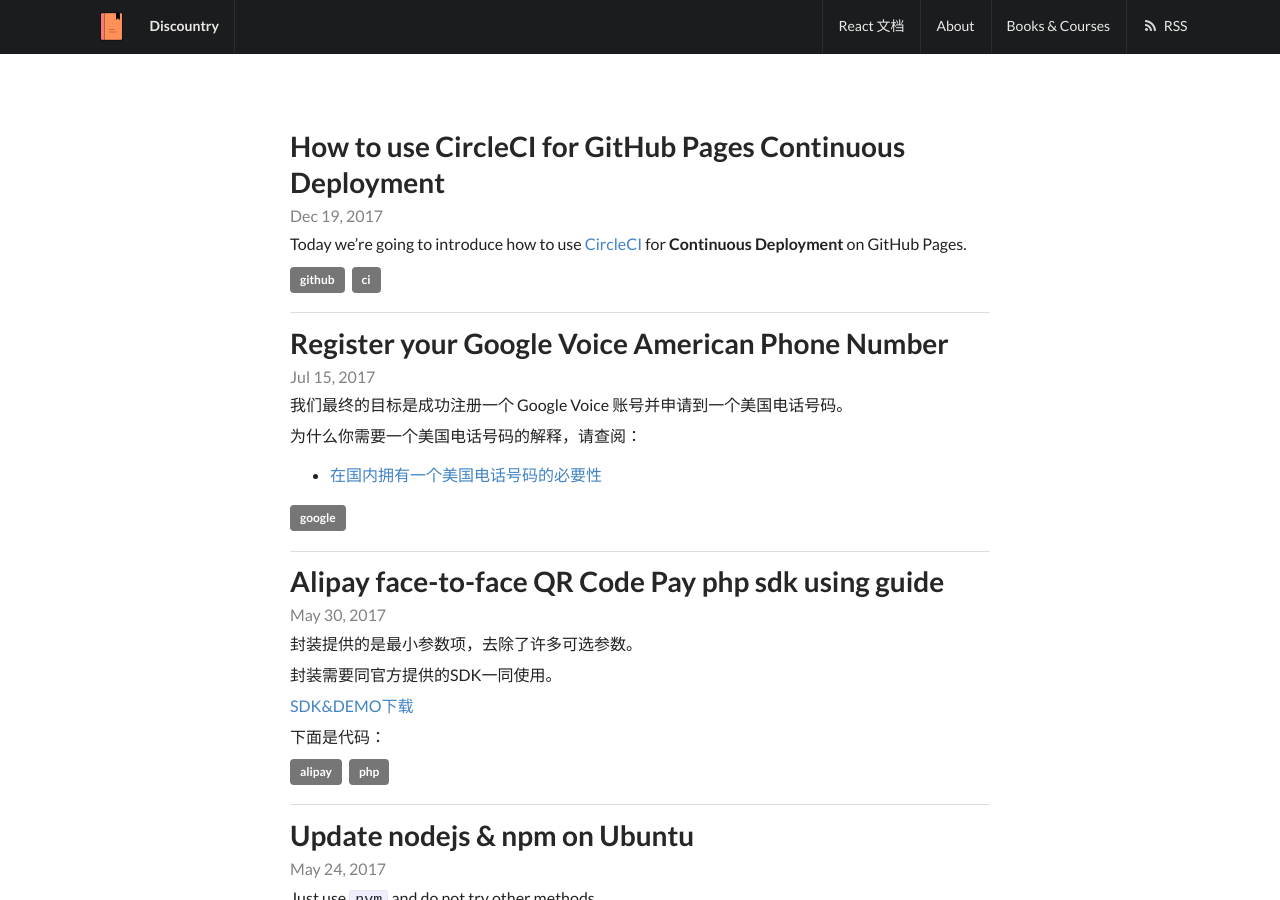
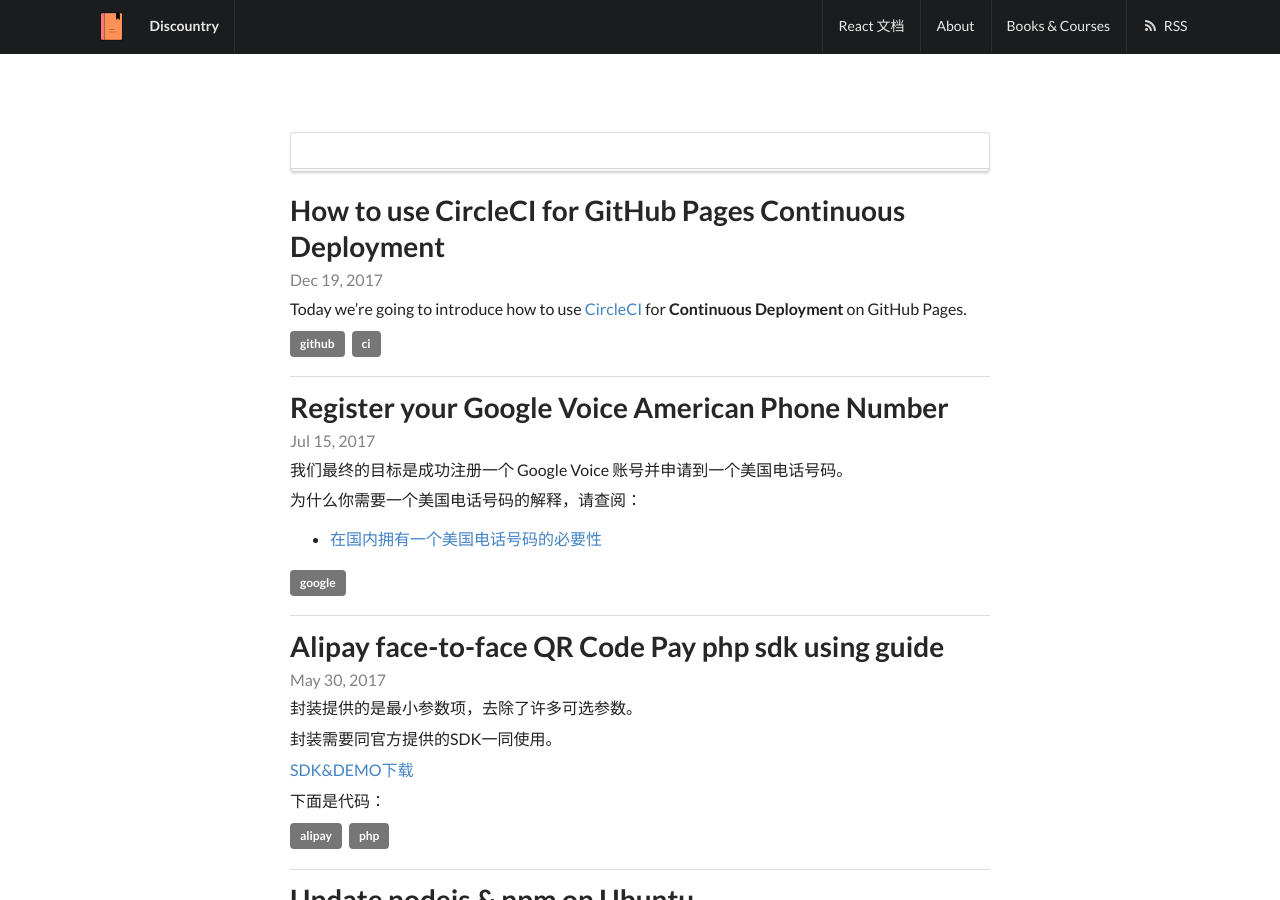
Before and after one commit to discountry/discountry.github.io, a Jekyll site: the page built from index.html, in a window 1280 px wide and 900 px high. Built offline with Jekyll 4.4.1, drawn with Linux system fonts in a browser that asks for light colours; the list of posts is cut into pages by our own code.

Commit message:
Update default.html

```diff
--- a/_layouts/default.html
+++ b/_layouts/default.html
@@ -8,12 +8,10 @@
   {% include header.html %}
 
   <div class="ui main text container">
+    {% include ads.html %}
+
     {{ content }}
-
-		{% include ads.html %}
   </div>
-
-
 
   {% include footer.html %}
 
```
Lines whose indentation alone changed are shown as unchanged.
